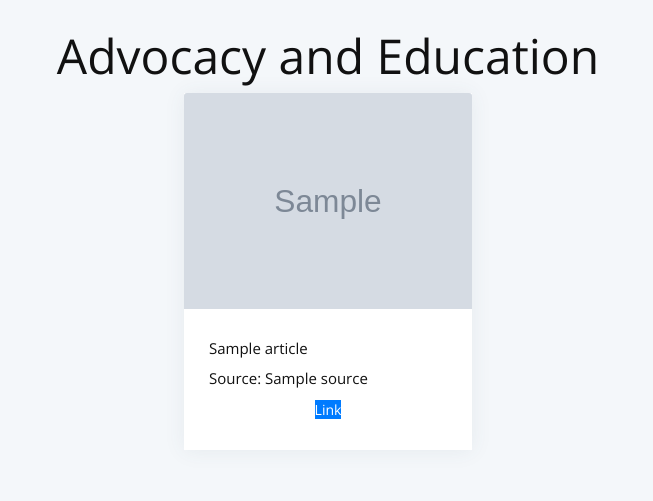
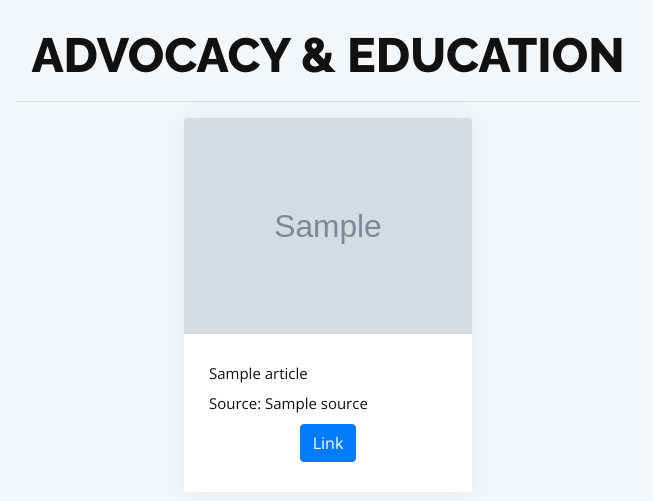
Before and after one commit to bnf239/CivicCit, a Django app: page /infohubtest3/ in a window 1280 px wide. Shown: the part 123-624 px from the top of the page, without its empty margins (312-965 px from the left). Run offline with Django 3.2, Linux system fonts and the light colour scheme; tables that the repository leaves empty hold one stand-in row (values such as "Sample post"); grey boxes marked "Sample" are stand-in pictures; a database or web service that is not in the repository returns one stand-in record (values such as "Sample title"); data that the repository does not hold is empty; some libraries are stand-ins or nearby versions.

Commit message:
added styling to infohub

```diff
--- a/apps/templates/infohub/infohubtest3.html
+++ b/apps/templates/infohub/infohubtest3.html
@@ -3,7 +3,26 @@
 {% block title %} Dashboard {% endblock %}
 
 
-{% block stylesheets %}{% endblock stylesheets %}
+{% block stylesheets %}
+<style>
+
+
+
+    h1{
+
+      position: relative;
+       font-family: 'Raleway', sans-serif;
+      font-weight:bold;
+
+      display: grid;
+      place-items: center;
+    }
+
+
+
+    </style>
+
+{% endblock stylesheets %}
 
 {% block content %}
 
@@ -13,8 +32,9 @@
 <!-- <br> -->
 
 <center>
+    <h1 class='text-center' > ADVOCACY & EDUCATION </h1>
+    <hr style="width: 50%;">
 
-    <h1> Advocacy and Education </h1>
     <div class = "row">
 
         {% for article in articles %}
@@ -44,7 +64,7 @@
                 <h5 class="card-title" style = "font-size:15px; text-align: left;"> Source: {{ article.source.name }}</h5>
                 {% endif %}
                 <!-- <p class="card-text">{{ card.description }}</p> -->
-                <a href="{{article.url}}" class="appendlink" id = "linkbutton" data-articlelink="{{article.url}}" data-article="{{article.title}}">Link</a>
+                <a href="{{article.url}}" class="appendlink btn btn-primary" id = "linkbutton" data-articlelink="{{article.url}}" data-article="{{article.title}}">Link</a>
                 <!-- <a href="/command/{{ card.id }}/delete" class="btn btn-primary">Delete</a> -->
                 </div>
             </div>
```
Also changed, not shown: apps/templates/infohub/infohubtest.html (+22 -3 lines), apps/templates/infohub/infohubtest2.html (+23 -3 lines).
